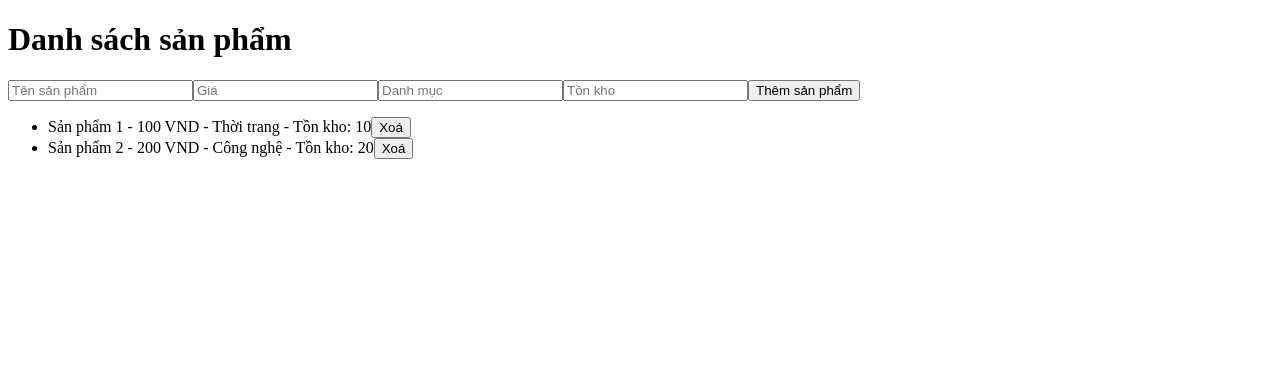
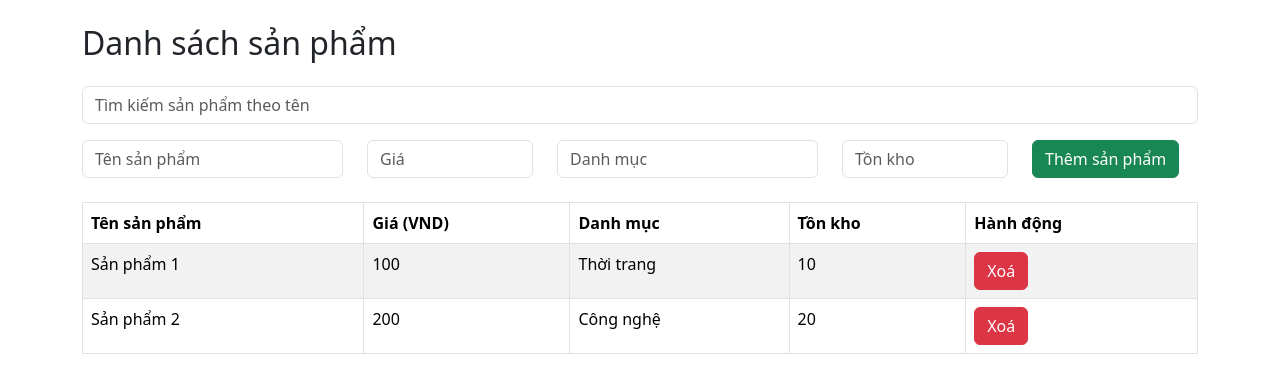
Before and after one commit to xuantruong121/Kiem-Tra-PTGD, a React (Vite) app in the folder KiemTraPTGD/: page / in a window 1280 px wide. Shown: the top 392 px of the page. Built offline with nearby package versions, Linux system fonts and the light colour scheme.

Commit message:
feat: tim kiem san pham theo ten

```diff
--- a/KiemTraPTGD/package.json
+++ b/KiemTraPTGD/package.json
@@ -10,7 +10,9 @@
     "preview": "vite preview"
   },
   "dependencies": {
+    "bootstrap": "^5.3.5",
     "react": "^19.0.0",
+    "react-bootstrap": "^2.10.9",
     "react-dom": "^19.0.0"
   },
   "devDependencies": {
--- a/KiemTraPTGD/src/main.jsx
+++ b/KiemTraPTGD/src/main.jsx
@@ -1,6 +1,7 @@
 import { StrictMode } from 'react'
 import { createRoot } from 'react-dom/client'
 import App from './App.jsx'
+import 'bootstrap/dist/css/bootstrap.min.css';
 
 createRoot(document.getElementById('root')).render(
   <StrictMode>
--- a/KiemTraPTGD/src/pages/ProductList.jsx
+++ b/KiemTraPTGD/src/pages/ProductList.jsx
@@ -1,4 +1,5 @@
 import React, { useState } from 'react';
+import { Container, Row, Col, Form, Button, Table, InputGroup } from 'react-bootstrap';
 
 const ProductList = () => {
     const [products, setProducts] = useState([
@@ -7,6 +8,7 @@ const ProductList = () => {
     ]);
 
     const [newProduct, setNewProduct] = useState({ name: '', price: '', category: '', stock: '' });
+    const [searchTerm, setSearchTerm] = useState('');
 
     const handleAddProduct = () => {
         setProducts([
@@ -23,45 +25,86 @@ const ProductList = () => {
         setProducts(products.filter(product => product.id !== id));
     };
 
+    const filteredProducts = products.filter(product =>
+        product.name.toLowerCase().includes(searchTerm.toLowerCase())
+    );
+
     return (
-        <div>
-            <h1>Danh sách sản phẩm</h1>
-            <div>
-                <input
+        <Container className="mt-4">
+            <h2 className="mb-4">Danh sách sản phẩm</h2>
+
+            <InputGroup className="mb-3">
+                <Form.Control
                     type="text"
+                    placeholder="Tìm kiếm sản phẩm theo tên"
+                    value={searchTerm}
+                    onChange={(e) => setSearchTerm(e.target.value)}
+                />
+            </InputGroup>
+
+            <Row className="mb-4">
+                <Col md={3}>
+                    <Form.Control
                         placeholder="Tên sản phẩm"
                         value={newProduct.name}
                         onChange={(e) => setNewProduct({ ...newProduct, name: e.target.value })}
                     />
-                <input
+                </Col>
+                <Col md={2}>
+                    <Form.Control
                         type="number"
                         placeholder="Giá"
                         value={newProduct.price}
                         onChange={(e) => setNewProduct({ ...newProduct, price: e.target.value })}
                     />
-                <input
-                    type="text"
+                </Col>
+                <Col md={3}>
+                    <Form.Control
                         placeholder="Danh mục"
                         value={newProduct.category}
                         onChange={(e) => setNewProduct({ ...newProduct, category: e.target.value })}
                     />
-                <input
+                </Col>
+                <Col md={2}>
+                    <Form.Control
                         type="number"
                         placeholder="Tồn kho"
                         value={newProduct.stock}
                         onChange={(e) => setNewProduct({ ...newProduct, stock: e.target.value })}
                     />
-                <button onClick={handleAddProduct}>Thêm sản phẩm</button>
-            </div>
-            <ul>
-                {products.map((product) => (
-                    <li key={product.id}>
-                        <span>{product.name}</span> - {product.price} VND - {product.category} - Tồn kho: {product.stock}
-                        <button onClick={() => handleDeleteProduct(product.id)}>Xoá</button>
-                    </li>
+                </Col>
+                <Col md={2}>
+                    <Button variant="success" onClick={handleAddProduct}>Thêm sản phẩm</Button>
+                </Col>
+            </Row>
+
+            <Table striped bordered hover>
+                <thead>
+                    <tr>
+                        <th>Tên sản phẩm</th>
+                        <th>Giá (VND)</th>
+                        <th>Danh mục</th>
+                        <th>Tồn kho</th>
+                        <th>Hành động</th>
+                    </tr>
+                </thead>
+                <tbody>
+                    {filteredProducts.map(product => (
+                        <tr key={product.id}>
+                            <td>{product.name}</td>
+                            <td>{product.price}</td>
+                            <td>{product.category}</td>
+                            <td>{product.stock}</td>
+                            <td>
+                                <Button variant="danger" onClick={() => handleDeleteProduct(product.id)}>
+                                    Xoá
+                                </Button>
+                            </td>
+                        </tr>
                     ))}
-            </ul>
-        </div>
+                </tbody>
+            </Table>
+        </Container>
     );
 };
 
```
Also changed, not shown: KiemTraPTGD/src/minhchung/minhchung5.png (added), 1 other file (tests, documents, lock files or other folders). Lines whose indentation alone changed are shown as unchanged.
